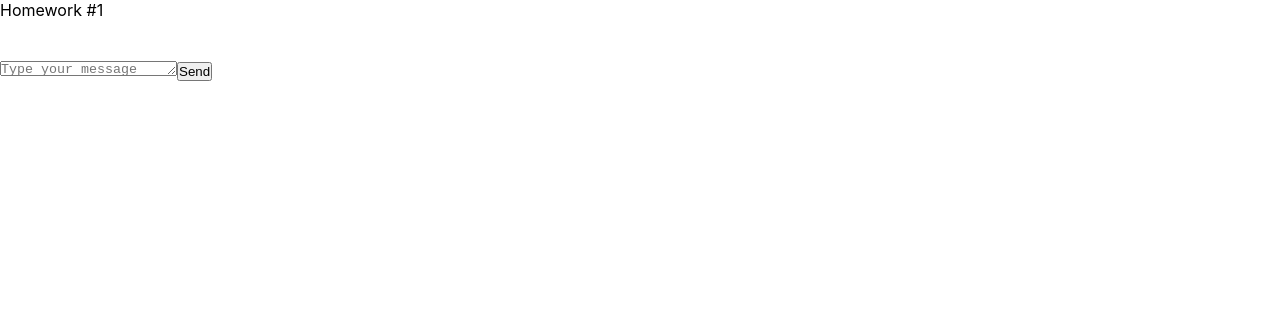
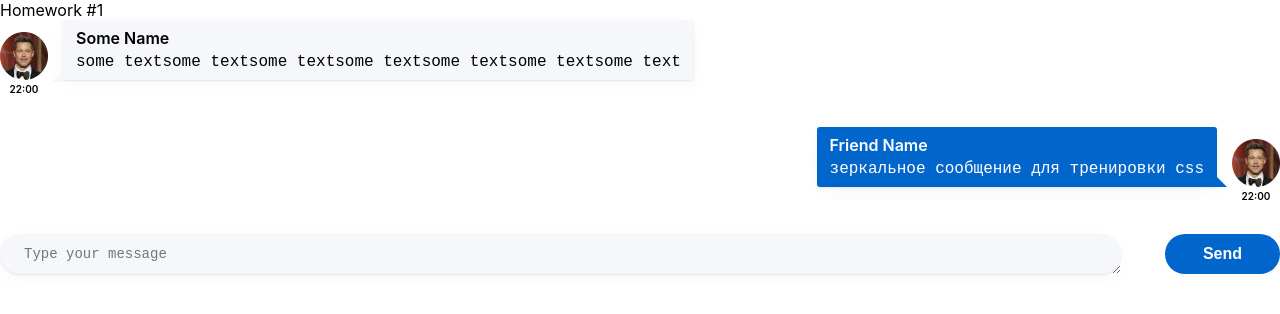
Before and after one commit to IgorKudlo/hws2, a React (Create React App) app: page / in a window 1280 px wide. Shown: the top 314 px of the page. Built offline with nearby package versions, Linux system fonts and the light colour scheme.

Commit message:
feat: hw01

```diff
--- a/src/s2-homeworks/hw01/friend-message/FriendMessage.module.css
+++ b/src/s2-homeworks/hw01/friend-message/FriendMessage.module.css
@@ -1,31 +1,61 @@
 .friendMessage {
-
+    display: flex;
+    justify-content: flex-end;
+    position: relative;
+    margin-bottom: 47px;
 }
 
 .friendImageAndText {
-
+    display: flex;
+    align-items: flex-end;
+    flex-direction: row-reverse;
 }
 
 .friendImageAndText img {
-
+    display: block;
+    width: 48px;
+    height: 48px;
+    margin-left: 15px;
 }
 
 .friendText {
-
+    position: relative;
+    padding: 8px 13px;
+    font-size: 16px;
+    line-height: 20px;
+    color: #FFFFFF;
+    border-radius: 3px 3px 0 3px;
+    background: #0066CC;
+    box-shadow: 0 5px 20px rgba(29, 33, 38, 0.03), 0px 1px 2px rgba(29, 33, 38, 0.1);
 }
 
 .friendText:after {
-
+    position: absolute;
+    right: -10px;
+    bottom: 0;
+    content: '';
+    border: 5px solid transparent;
+    border-left: 5px solid #0066CC;
+    border-bottom: 5px solid #0066CC;
 }
 
 .friendName {
-
+    margin-bottom: 4px;
+    font-weight: 600;
 }
 
 .friendMessageText {
-
+    font-weight: 400;
 }
 
 .friendTime {
-
+    position: absolute;
+    right: 0;
+    bottom: -15px;
+    width: 48px;
+    text-align: center;
+    font-weight: 600;
+    font-size: 10px;
+    line-height: 12px;
+    color: #000000;
 }
--- a/src/s2-homeworks/hw01/friend-message/FriendMessage.tsx
+++ b/src/s2-homeworks/hw01/friend-message/FriendMessage.tsx
@@ -1,8 +1,13 @@
 import React from 'react'
 import s from './FriendMessage.module.css'
+import { MessageType } from '../HW1';
+
+export type FriendMessagePropsType = {
+    message: MessageType
+}
 
 // создать тип вместо any и отобразить приходящие данные
-const FriendMessage = (props: any) => {
+const FriendMessage = (props: FriendMessagePropsType) => {
     return (
         <div
             id={'hw1-friend-message-' + props.message.id}
@@ -12,7 +17,7 @@
                 <img
                     id={'hw1-friend-avatar-' + props.message.id}
                     // создаёт студент
-
+                    src={props.message.user.avatar}
                     //
                 />
                 <div className={s.friendText}>
@@ -21,7 +26,7 @@
                         className={s.friendName}
                     >
                         {/*создаёт студент*/}
-
+                        {props.message.user.name}
                         {/**/}
                     </div>
                     <pre
@@ -29,7 +34,7 @@
                         className={s.friendMessageText}
                     >
                         {/*создаёт студент*/}
-
+                        {props.message.message.text}
                         {/**/}
                     </pre>
                 </div>
@@ -39,7 +44,7 @@
                 className={s.friendTime}
             >
                 {/*создаёт студент*/}
-
+                {props.message.message.time}
                 {/**/}
             </div>
         </div>
--- a/src/s2-homeworks/hw01/message-sender/MessageSender.module.css
+++ b/src/s2-homeworks/hw01/message-sender/MessageSender.module.css
@@ -1,18 +1,39 @@
 .sendForm {
-
+    display: flex;
+    align-items: center;
 }
 
 .textarea {
-
+    flex-grow: 1;
+    margin-right: 44px;
+    padding: 12px 24px 11px;
+    height: 40px;
+    background: #F5F7FB;
+    border: none;
+    box-shadow: 0 5px 20px rgba(29, 33, 38, 0.03), 0px 1px 2px rgba(29, 33, 38, 0.1);
+    border-radius: 20px;
+    font-weight: 400;
+    font-size: 14px;
+    line-height: 17px;
+    color: rgba(0, 0, 0, 0.6);
 }
 
 .button {
-
+    padding: 10px 38px;
+    background: #0066CC;
+    border-radius: 20px;
+    font-weight: 600;
+    font-size: 16px;
+    line-height: 20px;
+    color: #FFFFFF;
+    border: none;
+    cursor: pointer;
+    transition: opacity .25s ease-out;
 }
 
 .button:hover {
-
+    opacity: .8;
 }
 .button:active {
-
+    background: #2A5BFF;
 }
--- a/src/s2-homeworks/hw01/message/Message.module.css
+++ b/src/s2-homeworks/hw01/message/Message.module.css
@@ -1,31 +1,58 @@
 .message {
-
+    position: relative;
+    margin-bottom: 47px;
 }
 
 .imageAndText {
-
+    display: flex;
+    align-items: flex-end;
 }
 
 .imageAndText img {
-
+    display: block;
+    width: 48px;
+    height: 48px;
+    margin-right: 15px;
 }
 
 .text {
-
+    position: relative;
+    padding: 8px 13px;
+    font-size: 16px;
+    line-height: 20px;
+    color: #000000;
+    border-radius: 3px 3px 3px 0;
+    background: #F5F7FB;
+    box-shadow: 0 5px 20px rgba(29, 33, 38, 0.03), 0px 1px 2px rgba(29, 33, 38, 0.1);
 }
 
 .text:after {
-
+    position: absolute;
+    left: -11px;
+    bottom: -2px;
+    content: '';
+    border: 5px solid transparent;
+    border-right: 5px solid #F5F7FB;
+    border-bottom: 5px solid #F5F7FB;
 }
 
 .name {
-
+    margin-bottom: 4px;
+    font-weight: 600;
 }
 
 .messageText {
-
+    font-weight: 400;
 }
 
 .time {
-
+    position: absolute;
+    left: 0;
+    bottom: -15px;
+    width: 48px;
+    text-align: center;
+    font-weight: 600;
+    font-size: 10px;
+    line-height: 12px;
+    color: #000000;
 }
--- a/src/s2-homeworks/hw01/message/Message.tsx
+++ b/src/s2-homeworks/hw01/message/Message.tsx
@@ -1,8 +1,11 @@
 import React from 'react'
 import s from './Message.module.css'
+import { MessageType } from '../HW1';
 
 // нужно создать правильный тип вместо any
-export type MessagePropsType = any
+export type MessagePropsType = {
+  message: MessageType
+}
 
 // нужно отобразить приходящие данные
 const Message = (props: MessagePropsType) => {
@@ -12,25 +15,25 @@
                 <img
                     id={'hw1-avatar-' + props.message.id}
                     // создаёт студент
-
+                    src={props.message.user.avatar}
                     //
                 />
                 <div className={s.text}>
                     <div id={'hw1-name-' + props.message.id} className={s.name}>
                         {/*создаёт студент*/}
-
+                        {props.message.user.name}
                         {/**/}
                     </div>
                     <pre id={'hw1-text-' + props.message.id} className={s.messageText}>
                         {/*создаёт студент*/}
-
+                        {props.message.message.text}
                         {/**/}
                     </pre>
                 </div>
             </div>
             <div id={'hw1-time-' + props.message.id} className={s.time}>
                 {/*создаёт студент*/}
-
+                {props.message.message.time}
                 {/**/}
             </div>
         </div>
```
Also changed, not shown: src/s2-homeworks/hw01/HW1.tsx (+15 -1 lines).
